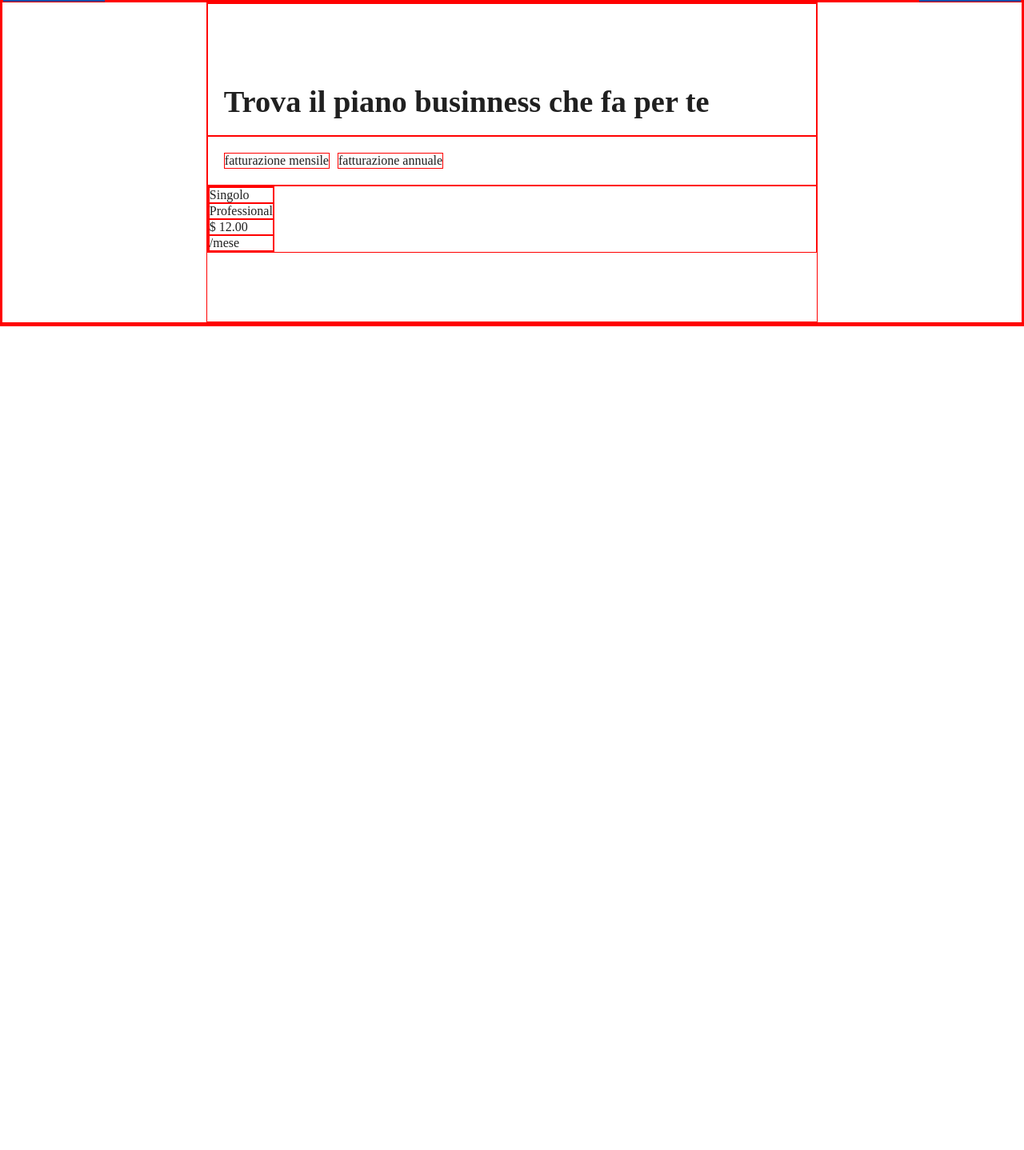
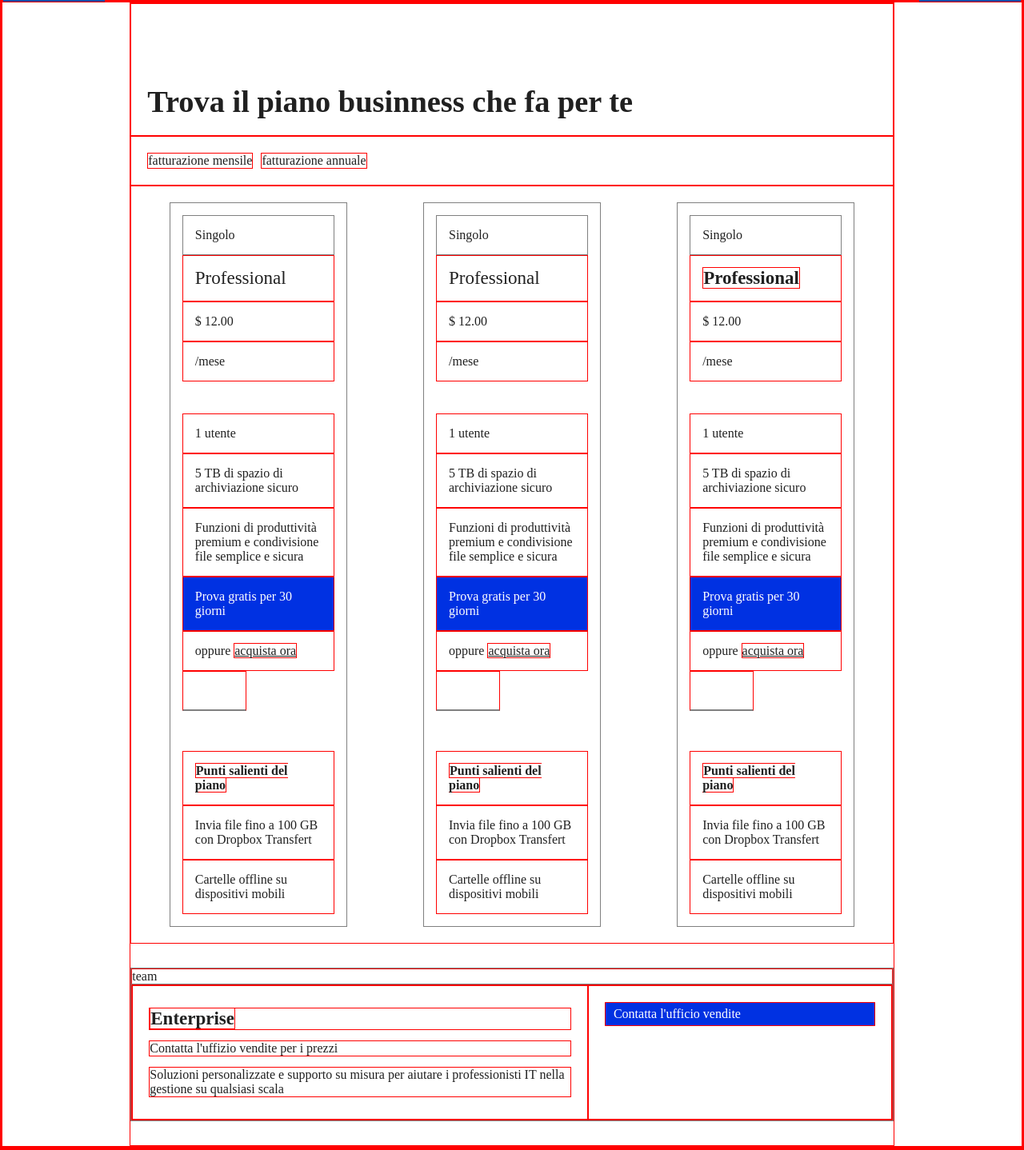
Before and after one commit to LeonardoFilesi/htmlcss-dropbox, a plain HTML site: page index.html in a window 1280 px wide. Shown: the part 896-2334 px from the top of the page at 80% size. Before the commit the page ends 1304 px from the top, so only its background shows below. Drawn offline with Linux system fonts and the light colour scheme.

Commit message:
feat: :sparkles: adds 1rst section end part

```diff
--- a/css/style.css
+++ b/css/style.css
@@ -21,7 +21,16 @@
 
 .container2 {
     min-height: 400px;
-    width: 60%;
+    width: 75%;
+    margin: 0 auto;
+}
+
+
+.blue-link {
+    text-decoration: none;
+    background-color: rgb(0, 49, 226);
+    color: white;
+    padding: 5px 10px;
     margin: 0 auto;
 }
 
@@ -64,12 +73,6 @@ header {
     margin-left: 3px;
 }
 
-.blue-link {
-    text-decoration: none;
-    background-color: rgb(0, 49, 226);
-    color: white;
-    padding: 5px 10px;
-}
 
 /* END HEADER */
 
@@ -113,7 +116,9 @@ header {
 
 /* END JUMBOTRON */
 
+/* MAIN */
 
+/* SECTION 1 */
 .title2 {
     font-size: 2.4rem;
     padding: 100px 20px 20px 20px;
@@ -126,3 +131,77 @@ header {
 .fatturazione p {
     margin-right: 10px;
 }
+
+.businness-plans {
+    flex-direction: row;
+    justify-content: space-evenly;
+}
+
+/* COLUMNS */
+
+.padded-column {
+    flex-direction: column;
+    border: 1px solid grey;
+    width: 30%;
+    margin: 20px 5%;
+    padding: 15px;
+}
+
+.padded-column p {
+    padding: 15px;
+}
+
+.col-class {
+    display: flex;
+    align-items: center;
+    border: 1px solid grey;
+}
+
+.col-title {
+    font-size: 23px;
+}
+
+.col-plan-time {
+    margin-bottom: 40px;
+}
+
+.between-space {
+    height: 50px;
+    width: 80px;
+    border-bottom: 2px solid grey;
+    margin-bottom: 50px;
+}
+
+/* END COLUMNS */
+
+/* RECAP SECTION 1 */
+
+.businness-recap {
+    border: 1px solid grey;
+    flex-direction: column;
+    margin: 30px 0;
+}
+
+.recap-title {
+    margin: 0 auto;
+    border-bottom: 1px solid grey;
+    width: 100%;
+}
+
+.recap-contacts {
+    flex-direction: row;
+    min-height: 170px;
+}
+
+.recap-contacts-info {
+ width: 60%;
+ justify-content: space-around;
+ flex-direction: column;
+ padding: 20px
+}
+
+.recap-contacts-link {
+    width: 40%;
+    padding: 20px;
+    align-content: flex-start;
+}
--- a/index.html
+++ b/index.html
@@ -62,13 +62,69 @@
         </div>
 
         <div class="businness-plans flex">
-            <span class="padded-column">
+            <span class="padded-column flex">
                 <p class="col-class">Singolo</p>
                 <p class="col-title">Professional</p>
                 <p>$ 12.00</p>
-                <p>/mese</p>
+                <p class="col-plan-time">/mese</p>
+                <p>1 utente</p>
+                <p>5 TB di spazio di archiviazione sicuro</p>
+                <p>Funzioni di produttività premium e condivisione file semplice e sicura</p>
+                <p class="blue-link">Prova gratis per 30 giorni</p>
+                <p>oppure <a href="">acquista ora</a></p>
+                <div class="between-space"></div>
+                <p><strong>Punti salienti del piano</strong></p>
+                <p>Invia file fino a 100 GB con Dropbox Transfert</p>
+                <p>Cartelle offline su dispositivi mobili</p>
+            </span>
+
+            <span class="padded-column flex">
+                <p class="col-class">Singolo</p>
+                <p class="col-title">Professional</p>
+                <p>$ 12.00</p>
+                <p class="col-plan-time">/mese</p>
+                <p>1 utente</p>
+                <p>5 TB di spazio di archiviazione sicuro</p>
+                <p>Funzioni di produttività premium e condivisione file semplice e sicura</p>
+                <p class="blue-link">Prova gratis per 30 giorni</p>
+                <p>oppure <a href="">acquista ora</a></p>
+                <div class="between-space"></div>
+                <p><strong>Punti salienti del piano</strong></p>
+                <p>Invia file fino a 100 GB con Dropbox Transfert</p>
+                <p>Cartelle offline su dispositivi mobili</p>
+            </span>
+
+            <span class="padded-column flex">
+                <p class="col-class">Singolo</p>
+                <p class="col-title"><strong>Professional</strong></p>
+                <p>$ 12.00</p>
+                <p class="col-plan-time">/mese</p>
+                <p>1 utente</p>
+                <p>5 TB di spazio di archiviazione sicuro</p>
+                <p>Funzioni di produttività premium e condivisione file semplice e sicura</p>
+                <p class="blue-link">Prova gratis per 30 giorni</p>
+                <p>oppure <a href="">acquista ora</a></p>
+                <div class="between-space"></div>
+                <p><strong>Punti salienti del piano</strong></p>
+                <p>Invia file fino a 100 GB con Dropbox Transfert</p>
+                <p>Cartelle offline su dispositivi mobili</p>
             </span>
         </div>
+
+        <div class="businness-recap flex">
+            <p class="recap-title">team</p>
+            <div class="recap-contacts flex">
+                <div class="recap-contacts-info flex">
+                    <p class="col-title"><strong>Enterprise</strong></p>
+                    <p>Contatta l'uffizio vendite per i prezzi</p>
+                    <p>Soluzioni personalizzate e supporto su misura per aiutare i professionisti IT nella gestione su qualsiasi scala</strong></p>
+                </div>
+                <div class="recap-contacts-link">
+                    <p class="blue-link">Contatta l'ufficio vendite</p>
+                </div>
+            </div>
+        </div>
+
 
     </section>
 <!-- END SECTION 1 -->
```
